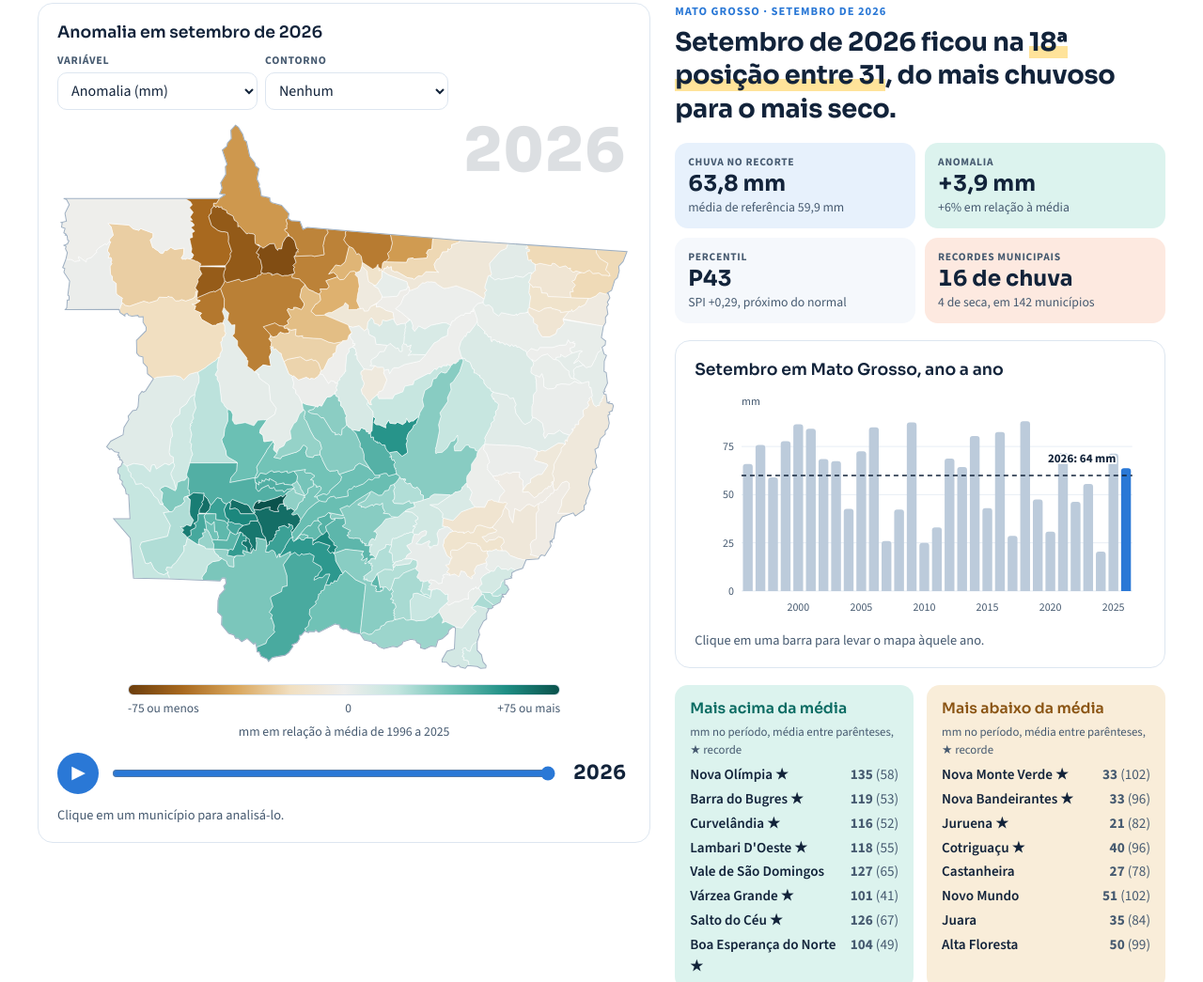
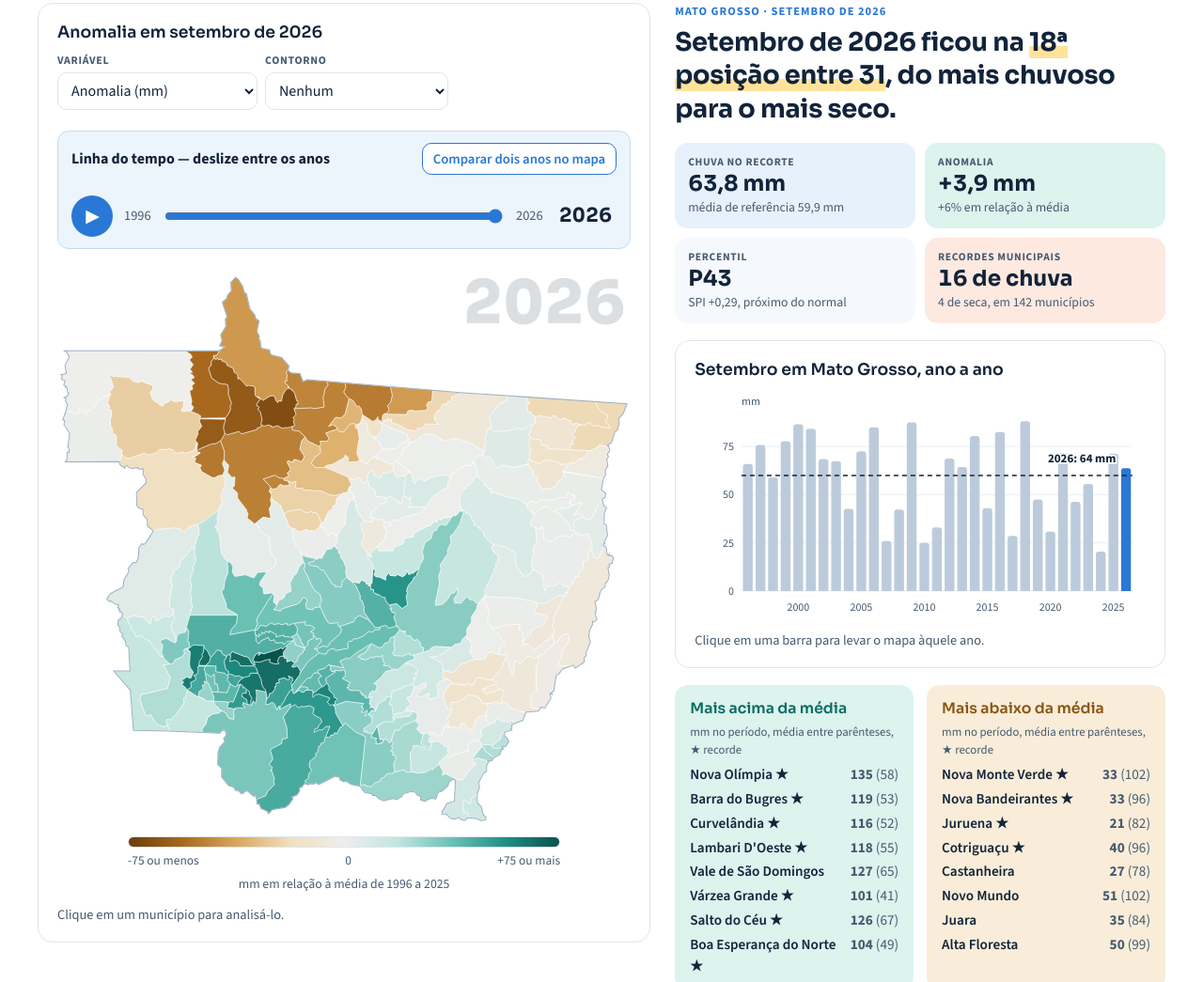
Before and after one commit to ernandes-sobreira/chuva-MT, a plain HTML site: page index.html in a window 1280 px wide. Shown: the part 167-1212 px from the top of the page at 94% size. Drawn offline with nearby package versions, Linux system fonts and the light colour scheme.

Commit message:
Move slider de anos para acima do mapa e oferece comparacao por swipe a partir dele

```diff
--- a/index.html
+++ b/index.html
@@ -228,13 +228,22 @@ th button[data-dir]::after{content:" \25BE"} th button[data-dir=asc]::after{cont
             <label class="field">Contorno<select id="selCont"><option value="">Nenhum</option><option value="meso">Mesorregiões</option><option value="rgi">Regiões intermediárias</option><option value="bio">Biomas</option></select></label>
           </div>
         </div>
+        <div class="card" id="timelineMapYears" style="padding:12px 14px;margin:10px 0 14px;background:#edf5fc;border:1px solid #c6dbef;border-radius:12px">
+          <div style="display:flex;align-items:center;justify-content:space-between;gap:12px;flex-wrap:wrap">
+            <strong style="font-size:1rem">Linha do tempo — deslize entre os anos</strong>
+            <button type="button" class="btn ghost sm" id="btnIrComparar">Comparar dois anos no mapa</button>
+          </div>
+          <div class="player" style="margin-top:10px;display:flex;align-items:center;gap:12px">
+            <button class="btn round" id="btnPlay" type="button" aria-label="Animar os anos">&#9654;</button>
+            <span id="timelineFirst" class="note"></span>
+            <input type="range" id="rngAno" aria-label="Deslizar ano do mapa" style="flex:1;min-width:120px">
+            <span id="timelineLast" class="note"></span>
+            <div class="yr" id="yrLbl"></div>
+          </div>
+        </div>
         <div class="mapbox"><svg class="mapa" id="map1" role="img" aria-label="Mapa dos municípios de Mato Grosso"></svg><div class="bigyear" id="bigyear"></div></div>
         <div class="legend" id="leg1"></div>
-        <div class="player">
-          <button class="btn round" id="btnPlay" type="button" aria-label="Animar os anos">&#9654;</button>
-          <input type="range" id="rngAno" aria-label="Ano">
-          <div class="yr" id="yrLbl"></div>
-        </div>
+
         <p class="note" id="mpNota"></p>
       </div>
     </div>
@@ -950,7 +959,7 @@ function rMapa(){
   M1.click(i=>{if(S.tipo=="custom"){const c=MUN[i].c,k=S.custom.indexOf(c);if(k>=0)S.custom.splice(k,1);else S.custom.push(c);render();}else selMun(i);});
   $("leg1").innerHTML=legendaHTML(legendaMetric(S.met,lim));
   $("bigyear").textContent=y;$("mpTitulo").textContent=METRICAS[S.met].nome.replace(/ \(.*/,"")+" em "+plabel(p,y);
-  const r=$("rngAno");r.min=ys[0];r.max=ys[ys.length-1];r.step=1;r.value=y;$("yrLbl").textContent=y;
+  const r=$("rngAno");r.min=ys[0];r.max=ys[ys.length-1];r.step=1;r.value=y;$("yrLbl").textContent=y;$("timelineFirst").textContent=ys[0];$("timelineLast").textContent=ys[ys.length-1];
   const cov=MUN.filter((_,i)=>pval(i,p,y)==null).map(m=>m.n);
   $("mpNota").textContent=(S.tipo=="custom"?"Modo de seleção: cada clique inclui ou retira um município do recorte. ":"Clique em um município para analisá-lo. ")+(cov.length&&cov.length<NM?"Sem dado neste período: "+(cov.length>6?cov.length+" municípios":cov.join(", "))+". ":"")+(isPrelim(p,y)?"Este período inclui dado preliminar.":"");
   /* destaque */
@@ -985,6 +994,7 @@ $("rank1").addEventListener("click",e=>{const b=e.target.closest("button[data-i]
 $("rank2").addEventListener("click",e=>{const b=e.target.closest("button[data-i]");if(b)selMun(+b.dataset.i);});
 $("selMet").addEventListener("change",e=>{S.met=e.target.value;saveUI();rMapa();});
 $("selCont").addEventListener("change",e=>{S.cont=e.target.value;saveUI();rMapa();});
+$("btnIrComparar").addEventListener("click",()=>{S.a=S.year;S.b=years().filter(x=>x!==S.a).slice(-1)[0]||S.a;S.cmp="swipe";S.tab="comparar";render();window.scrollTo({top:0,behavior:"smooth"});});
 $("rngAno").addEventListener("input",e=>{S.year=+e.target.value;rMapa();});
 function stopPlay(){if(playing){clearInterval(playing);playing=null;$("btnPlay").innerHTML="&#9654;";$("btnPlay").setAttribute("aria-label","Animar os anos");}}
 $("btnPlay").addEventListener("click",()=>{if(playing){stopPlay();return;}const ys=years();if(S.year==ys[ys.length-1])S.year=ys[0];else S.year++;rMapa();
```
